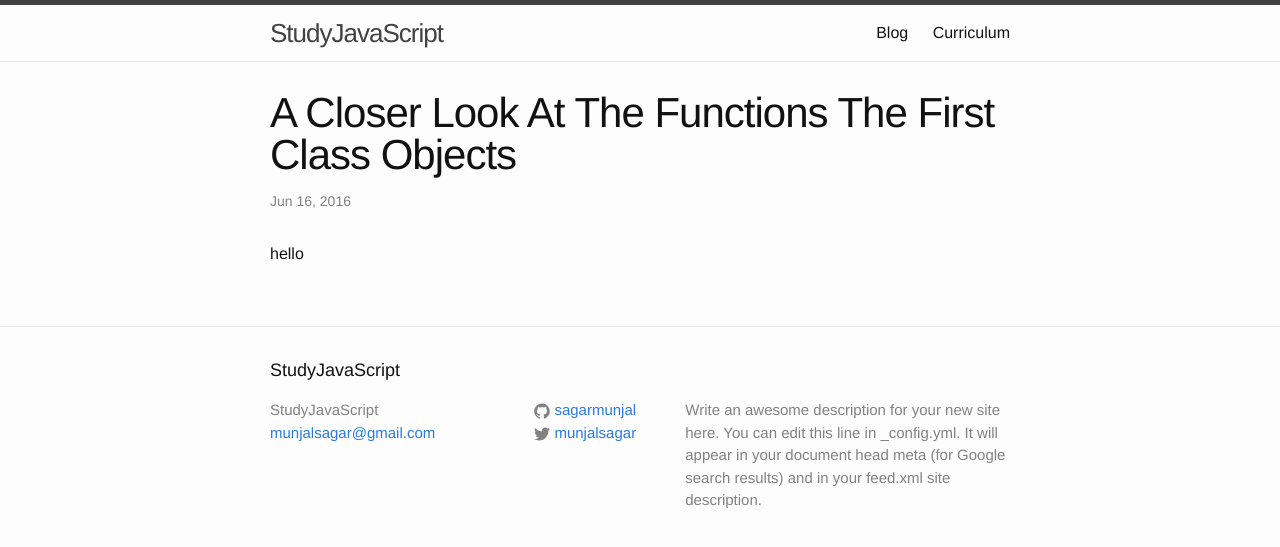
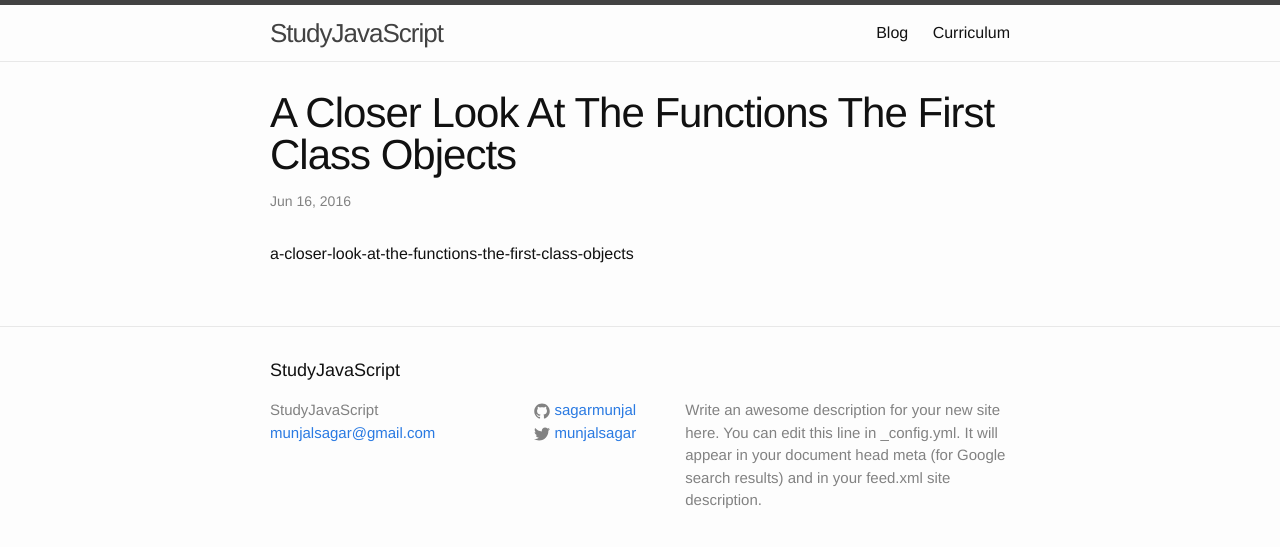
Before and after one commit to sagarmunjal/repo0001, a Jekyll site: the page built from _posts/2016-06-16-a-closer-look-at-the-functions-the-first-class-objects.md, in a window 1280 px wide. Shown: the top 547 px of the page. Built offline with Jekyll 4.4.1, drawn with Linux system fonts in a browser that asks for light colours; nearby versions of some CDN libraries; a script that is not in the unit is left out.

Commit message:
Updated 2016-06-16-a-closer-look-at-the-functions-the-first-class-objects.md

```diff
--- a/_posts/2016-06-16-a-closer-look-at-the-functions-the-first-class-objects.md
+++ b/_posts/2016-06-16-a-closer-look-at-the-functions-the-first-class-objects.md
@@ -3,4 +3,4 @@ published: true
 layout: post
 ---
 
-hello
+a-closer-look-at-the-functions-the-first-class-objects
```
